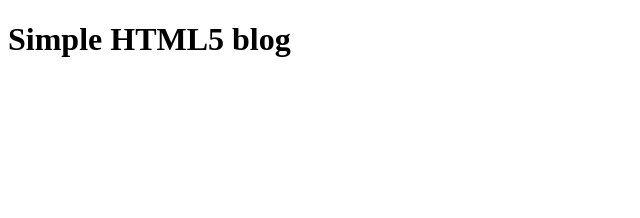
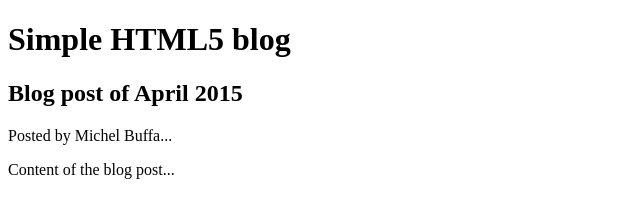
Before and after one commit to yesii/yesii.github.io-peanut_butter, a plain HTML site: page index.html in a window 1280 px wide. Shown: the whole page, without its empty margins (0-640 px from the left). Drawn offline with Linux system fonts and the light colour scheme.

Commit message:
Update index.html

```diff
--- a/index.html
+++ b/index.html
@@ -7,5 +7,12 @@
         <header>
             <h1>Simple <span>HTML5</span> blog</h1>
         </header>
+      <section>
+        <header>
+            <h2>Blog post of April 2015</h2>
+            <p>Posted by Michel Buffa...</p>
+        </header>
+         <p>Content of the blog post...</p>
+      </section>
     </body>
 </html>
```
